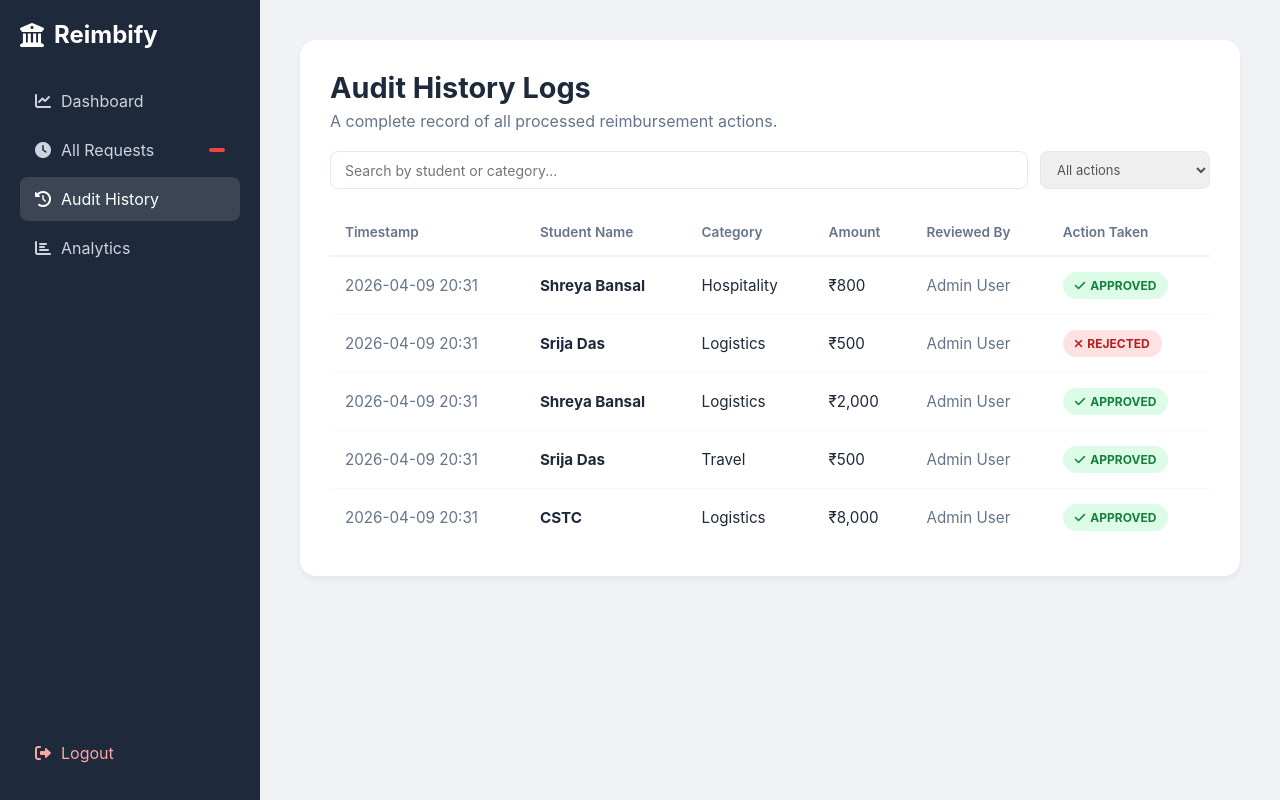
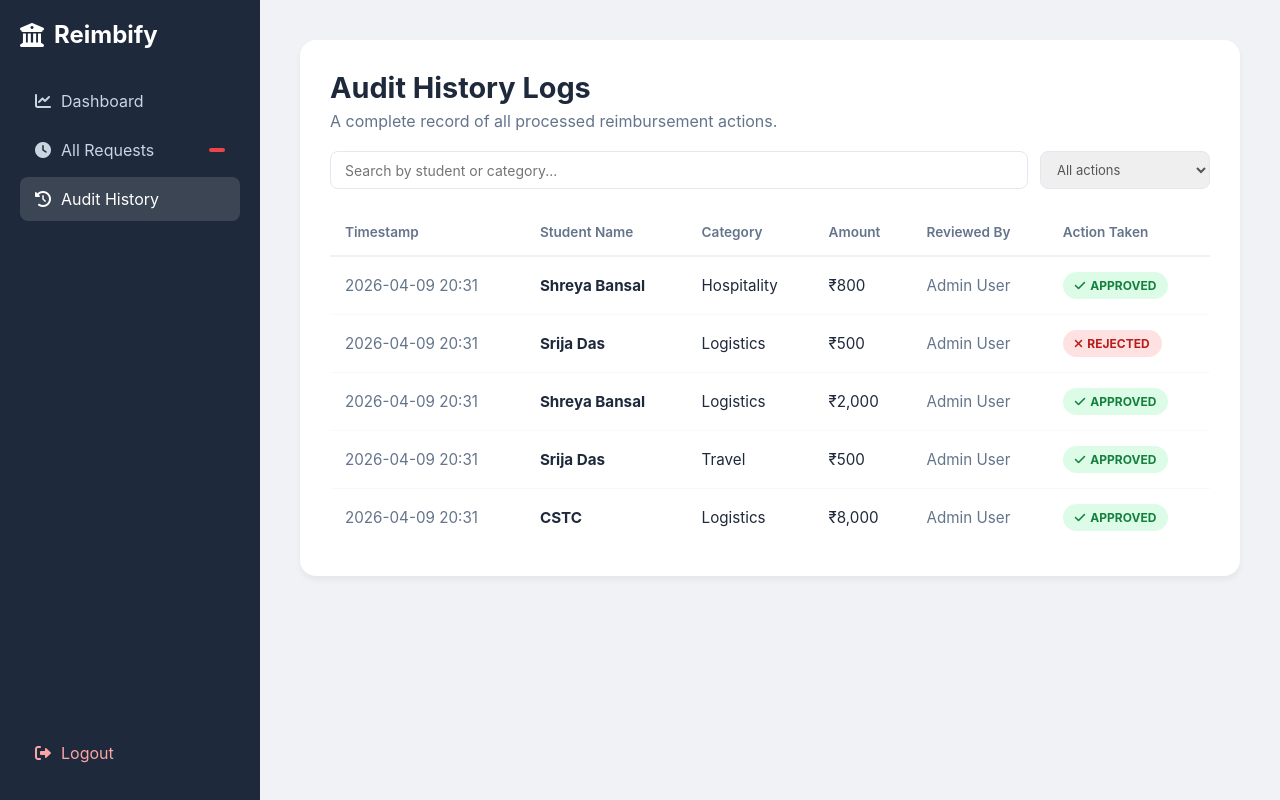
Before and after one commit to shreyabansal-sb/reimbify, a Flask app: page /admin/audit in a window 1280 px wide. Run offline with Flask 3, Linux system fonts and the light colour scheme; the visitor is signed in with stand-in values (Sample User, id 1); data comes from the database, SQL or seed files in the repository.

Commit message:
cleaned admin nav

```diff
--- a/templates/admin/all_request.html
+++ b/templates/admin/all_request.html
@@ -93,9 +93,6 @@
         <a href="{{ url_for('admin_audit') }}" class="nav-link">
             <span class="nav-left"><i class="fas fa-history"></i> Audit History</span>
         </a>
-        <a href="/admin/analytics" class="nav-link">
-            <span class="nav-left"><i class="fas fa-chart-bar"></i> Analytics</span>
-        </a>
 
         <div style="margin-top: auto;">
             <a href="/logout" class="nav-link" style="color: #fca5a5;">
--- a/templates/admin/audit.html
+++ b/templates/admin/audit.html
@@ -73,9 +73,7 @@
         <a href="/admin/audit" class="nav-link active">
             <span class="nav-left"><i class="fas fa-history"></i> Audit History</span>
         </a>
-        <a href="/admin/analytics" class="nav-link">
-            <span class="nav-left"><i class="fas fa-chart-bar"></i> Analytics</span>
-        </a>
+
 
         <div style="margin-top: auto;">
             <a href="/logout" class="nav-link" style="color: #fca5a5;">
--- a/templates/admin/dashboard.html
+++ b/templates/admin/dashboard.html
@@ -62,10 +62,6 @@
 
         <a href="{{ url_for('admin_audit') }}" class="nav-link">
             <span class="nav-left"><i class="fas fa-history"></i> Audit History</span>
-        </a>
-
-        <a href="/admin/analytics" class="nav-link">
-            <span class="nav-left"><i class="fas fa-chart-bar"></i> Analytics</span>
         </a>
 
         <div style="margin-top: auto;">
```
